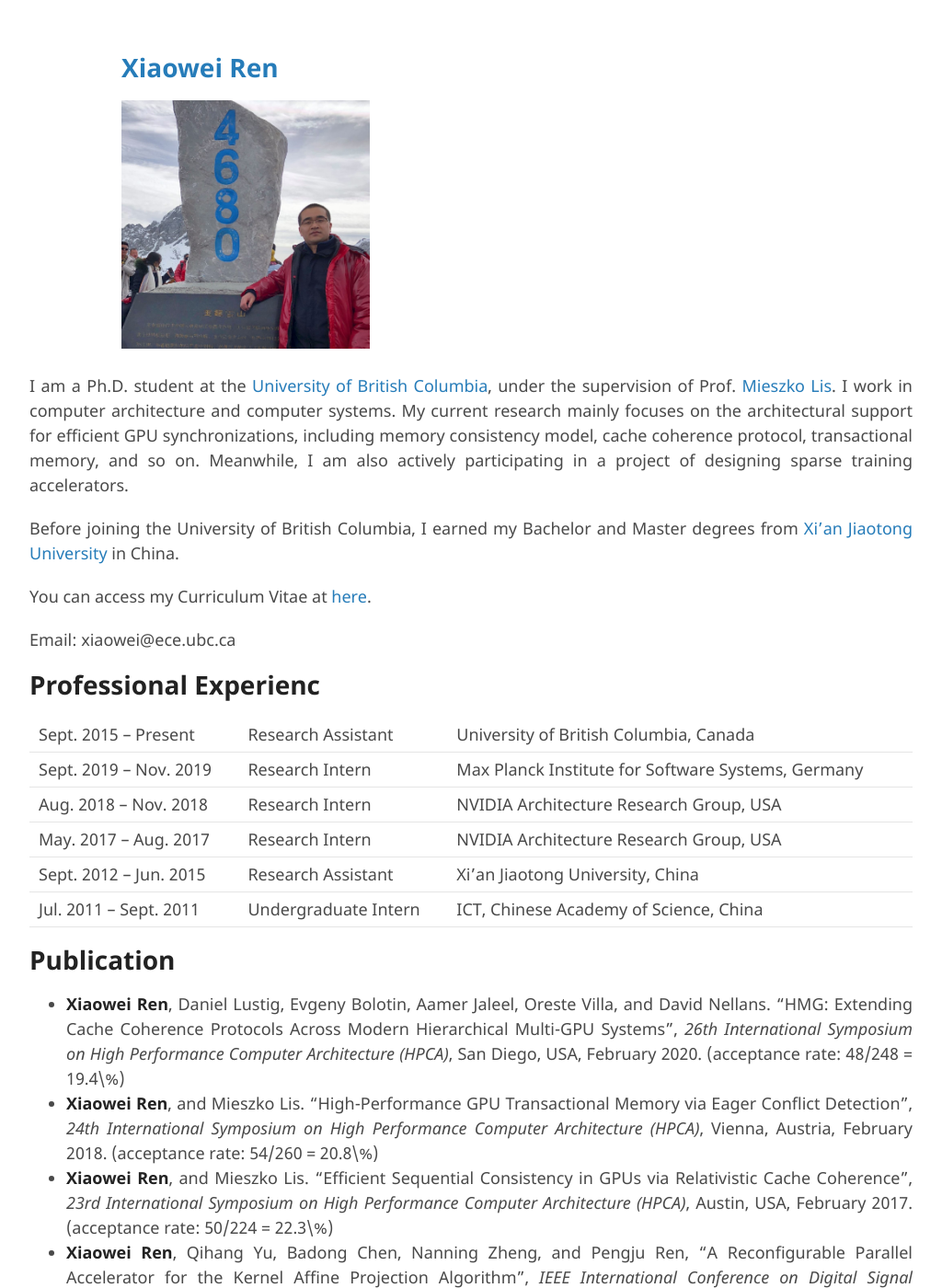
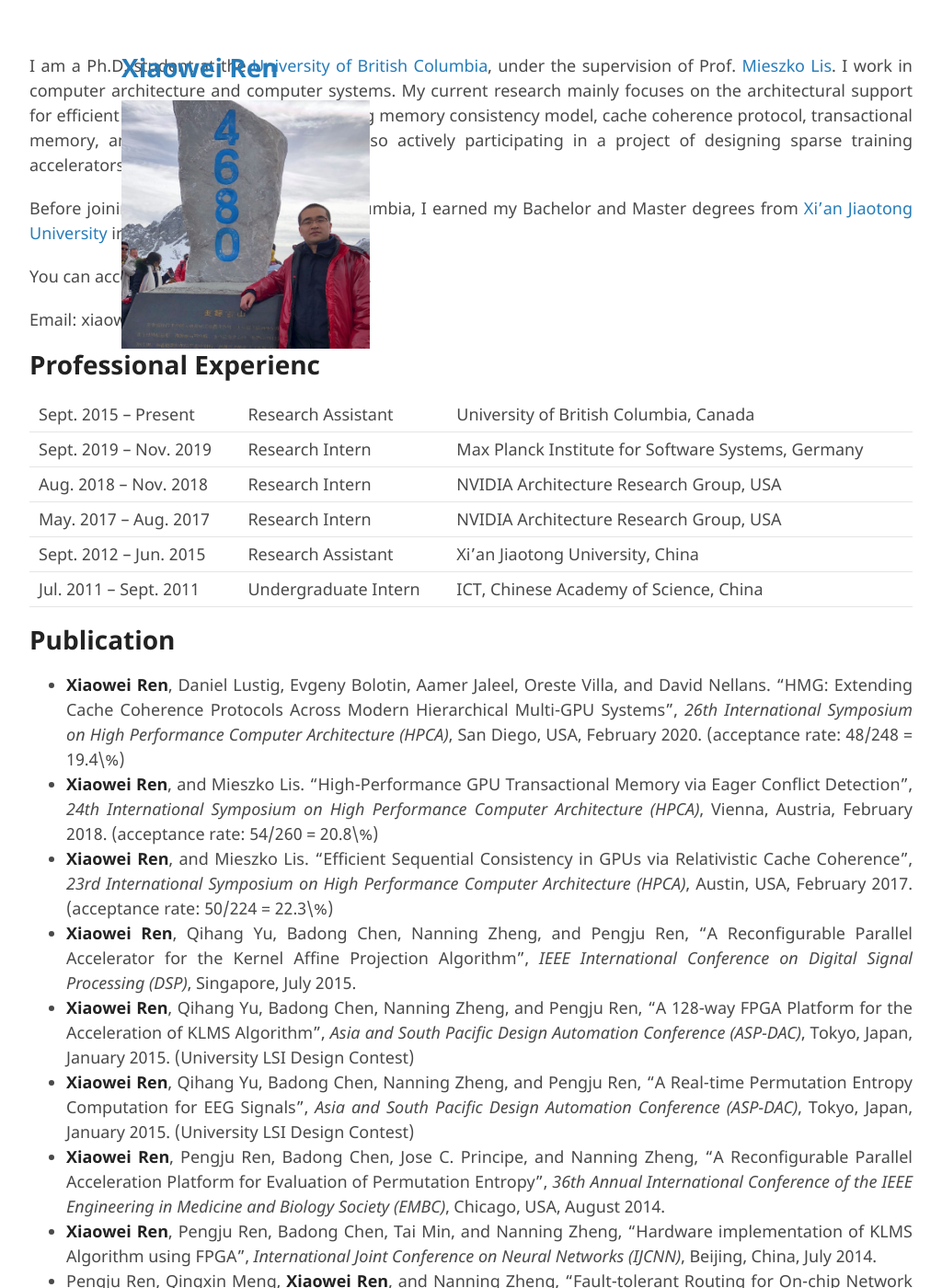
Before and after one commit to ericrxw/xiaoweiren, a Jekyll site: the page built from index.md, in a window 1280 px wide and 1400 px high. Shown: the whole window at 92% size, without its empty margins (78-1102 px from the left). Built offline with Jekyll 4.4.1, drawn with Linux system fonts in a browser that asks for light colours; our own code applies the rules of GitHub Pages for plain Markdown files; the repository's description, which GitHub fills in, is left out.

Commit message:
layout agjustment

```diff
--- a/_sass/jekyll-theme-minimal.scss
+++ b/_sass/jekyll-theme-minimal.scss
@@ -108,7 +108,7 @@ img {
 header {
   width:270px;
   float:left;
-  position:static;
+  position:fixed;
   -webkit-font-smoothing:subpixel-antialiased;
 }
 
```
